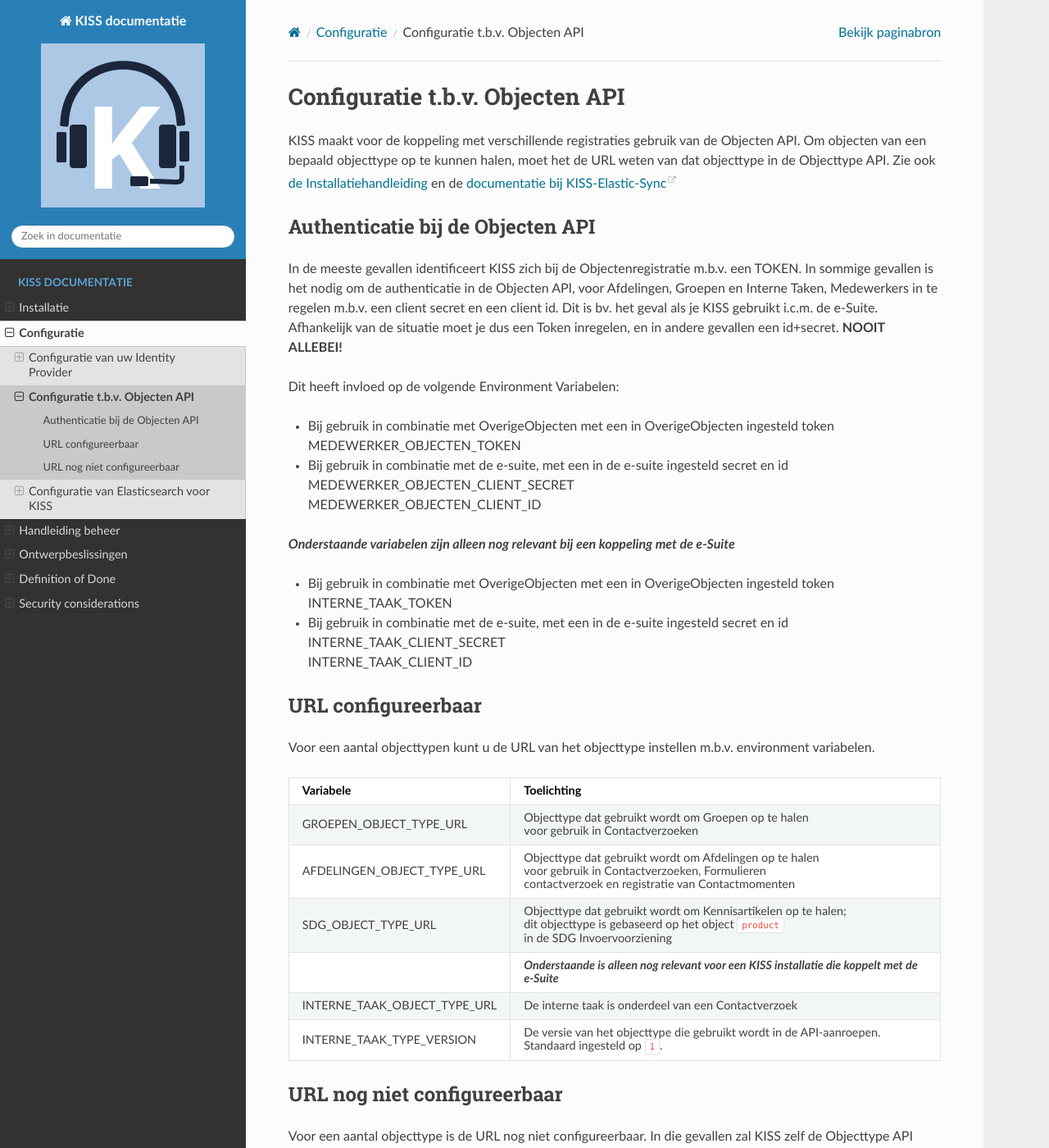
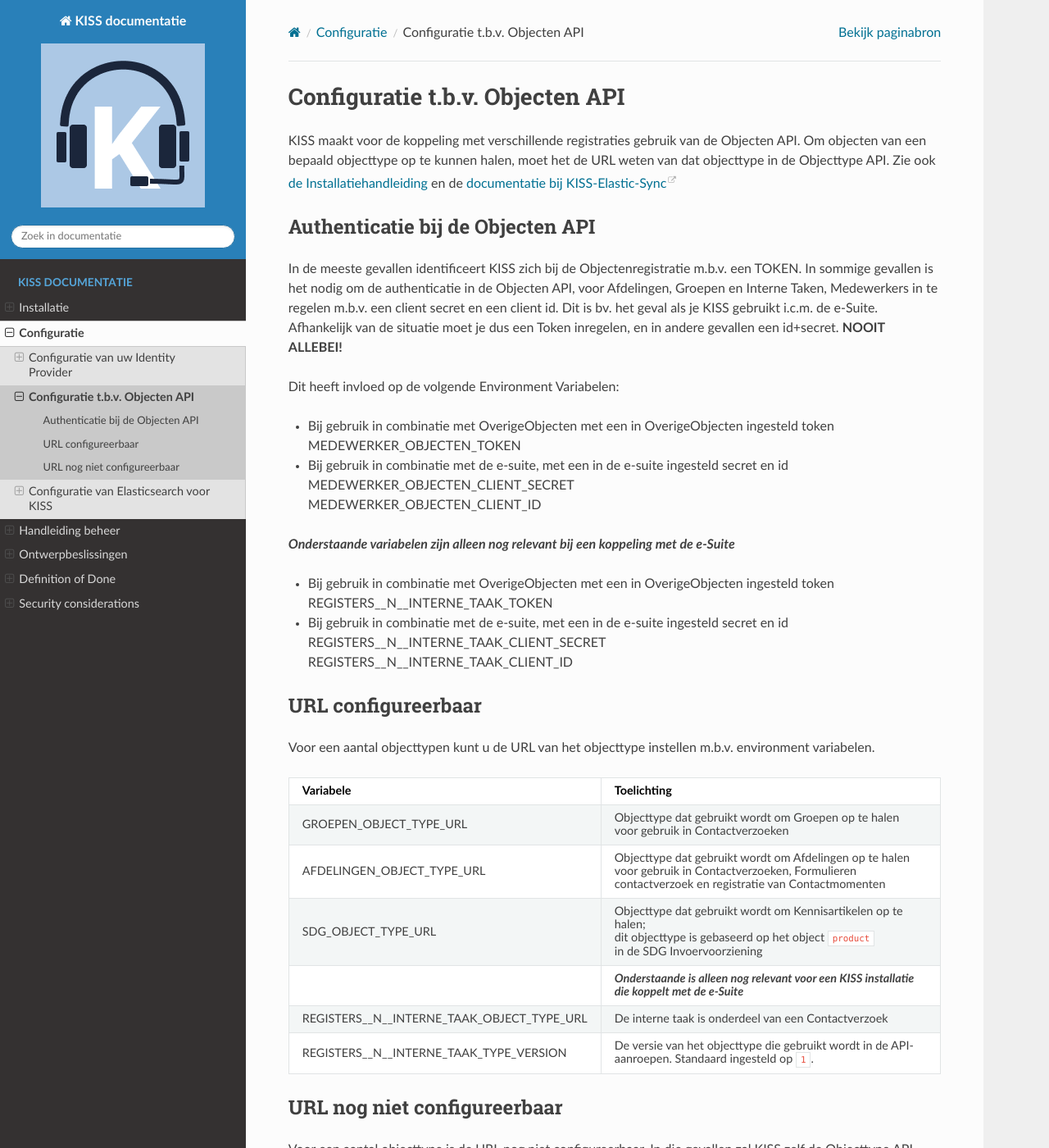
Before and after one commit to Klantinteractie-Servicesysteem/.github, a Sphinx documentation site: the page built from docs/configuration/objecten.md, in a window 1280 px wide and 1400 px high. Shown: the whole window at 82% size. Built offline with Sphinx 7.4.7 and the Read the Docs theme 3.1.0, drawn with Linux system fonts in a browser that asks for light colours; pages that are not in the unit, such as notebooks, are missing from menus.

Commit message:
updated configuration of objecten with new notations

```diff
--- a/docs/configuration/objecten.md
+++ b/docs/configuration/objecten.md
@@ -15,11 +15,11 @@
 
 **_Onderstaande variabelen zijn alleen nog relevant bij een koppeling met de e-Suite_**
 - Bij gebruik in combinatie met OverigeObjecten met een in OverigeObjecten ingesteld token<br/>
-INTERNE_TAAK_TOKEN
+REGISTERS__N__INTERNE_TAAK_TOKEN
 
 - Bij gebruik in combinatie met de e-suite, met een in de e-suite ingesteld secret en id<br/>
-INTERNE_TAAK_CLIENT_SECRET<br/>
-INTERNE_TAAK_CLIENT_ID
+REGISTERS__N__INTERNE_TAAK_CLIENT_SECRET<br/>
+REGISTERS__N__INTERNE_TAAK_CLIENT_ID
 
 ## URL configureerbaar
 Voor een aantal objecttypen kunt u de URL van het objecttype instellen m.b.v. environment variabelen.
@@ -30,8 +30,8 @@
 | AFDELINGEN_OBJECT_TYPE_URL | Objecttype dat gebruikt wordt om Afdelingen op te halen <br/>voor gebruik in Contactverzoeken, Formulieren <br />contactverzoek en registratie van Contactmomenten  |
 | SDG_OBJECT_TYPE_URL | Objecttype dat gebruikt wordt om Kennisartikelen op te halen; <br/>dit objecttype is gebaseerd op het object `product` <br />in de SDG Invoervoorziening |
 |  | **_Onderstaande is alleen nog relevant voor een KISS installatie die koppelt met de e-Suite_** |
-| INTERNE_TAAK_OBJECT_TYPE_URL |  De interne taak is onderdeel van een Contactverzoek |
-| INTERNE_TAAK_TYPE_VERSION | De versie van het objecttype die gebruikt wordt in de API-aanroepen. Standaard ingesteld op `1`. |
+| REGISTERS__N__INTERNE_TAAK_OBJECT_TYPE_URL |  De interne taak is onderdeel van een Contactverzoek |
+| REGISTERS__N__INTERNE_TAAK_TYPE_VERSION | De versie van het objecttype die gebruikt wordt in de API-aanroepen. Standaard ingesteld op `1`. |
 
 
 ## URL nog niet configureerbaar
```
